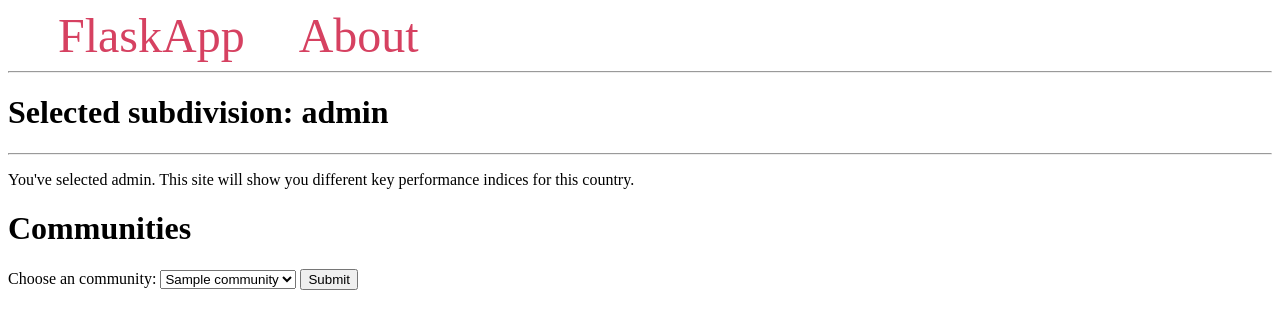
After one commit to looopic/DSProject, a Flask app: template templates/subdiv.html in a window 1280 px wide. The commit adds this page. Shown: the top 329 px of the page. Run offline with Flask 3, Linux system fonts and the light colour scheme; the template is opened without the code that fills it: most values are stand-ins (such as "Sample title", 1, 10 or a date in 2020); some libraries are stand-ins or nearby versions.

Commit message:
Added Subdivision-Dropdown

```diff
--- a/app.py
+++ b/app.py
@@ -78,6 +78,10 @@ def get_country():
     selected_country =selected_country[1:-1].split(',')
     query_st="SELECT * FROM planet_osm_polygon WHERE admin_level='8' AND ST_CONTAINS((SELECT way FROM planet_osm_polygon WHERE osm_id=\'"+selected_country[0]+'\'),way) ORDER BY name;'
     conn = get_db_connection()
+    cur=conn.cursor()
+    cur.execute("SELECT name,ST_UNION(array_agg(way)) AS way_union FROM planet_osm_polygon WHERE admin_level='4' AND ST_CONTAINS((SELECT way from planet_osm_polygon WHERE osm_id="+selected_country[0]+"),way) AND building IS NULL GROUP BY name;")
+    adminLevel4=cur.fetchall()
+    cur.close()
     gdf=gpd.GeoDataFrame.from_postgis(query_st,conn,geom_col='way',index_col='osm_id')
     water_gdf=gpd.GeoDataFrame.from_postgis("SELECT * FROM water;",conn,geom_col='geom',index_col='osm_id')
     forest_gdf=gpd.GeoDataFrame.from_postgis("SELECT * FROM forest;",conn,geom_col='geom',index_col='osm_id')
@@ -85,7 +89,20 @@ def get_country():
     community_gdf=gpd.GeoDataFrame.from_postgis("SELECT *, ST_Area(way)/1000000 AS area, water_area/(ST_Area(way)/1000000)*100 as per_water,forest_area/(ST_Area(way)/1000000)*100 as per_forest,building_area/(ST_Area(way)/1000000)*100 as per_building  FROM communities;",conn,geom_col="way",index_col="osm_id").to_dict("records")
     conn.close()
 
-    return render_template('country.html', country=selected_country, iframe=get_map(gdf,water_gdf,forest_gdf,building_gdf), wiki=get_wiki(selected_country[38]),communities=community_gdf)
+    return render_template('country.html', country=selected_country, iframe=get_map(gdf,water_gdf,forest_gdf,building_gdf), wiki=get_wiki(selected_country[38]),communities=community_gdf, adminLevel4=adminLevel4)
+
+@app.route('/subdivision',methods=['GET','POST'])
+def get_subdiv():
+    selected_level=request.form['subdivision']
+    selected_level=selected_level.split(',')
+    print(selected_level)
+    conn=get_db_connection()
+    cur = conn.cursor()
+    cur.execute("SELECT * FROM planet_osm_polygon WHERE admin_level='8' AND ST_CONTAINS((SELECT ST_UNION(array_agg(way)) AS way_union FROM planet_osm_polygon WHERE admin_level='4' AND name='Schaffhausen'),way) ORDER BY name;")
+    adminLevel8=cur.fetchall()
+    cur.close()
+    conn.close()
+    return render_template('subdiv.html', selected_level=selected_level, adminLevel8=adminLevel8)
 
 if __name__ == '__main__':
     app.run()
--- /dev/null
+++ b/templates/subdiv.html
@@ -0,0 +1,20 @@
+{% extends 'base.html' %}
+
+{% block content %}
+    <h1>Selected subdivision: {{selected_level[0]}}</h1>
+        <hr/>
+
+        <p>You've selected {{selected_level[0]}}. This site will show you different key performance indices for this country.</p>
+    <div class="drop_down">
+        <h1>{% block title %} Communities {% endblock %}</h1>
+        <form method="post" action="/community">
+            <label for="community">Choose an community:</label>
+            <select name="community" id="community">
+                {% for community in adminLevel8 %}
+                    <option value="{{ community}}">{{ community[38]}}</option>
+                {% endfor %}
+            </select>
+            <button type="submit">Submit</button>
+        </form>
+    </div>
+{% endblock %}
```
Also changed, not shown: SQL_queries/canton_selection.sql (added, +15 -0 lines), templates/country.html (+11 -1 lines).
